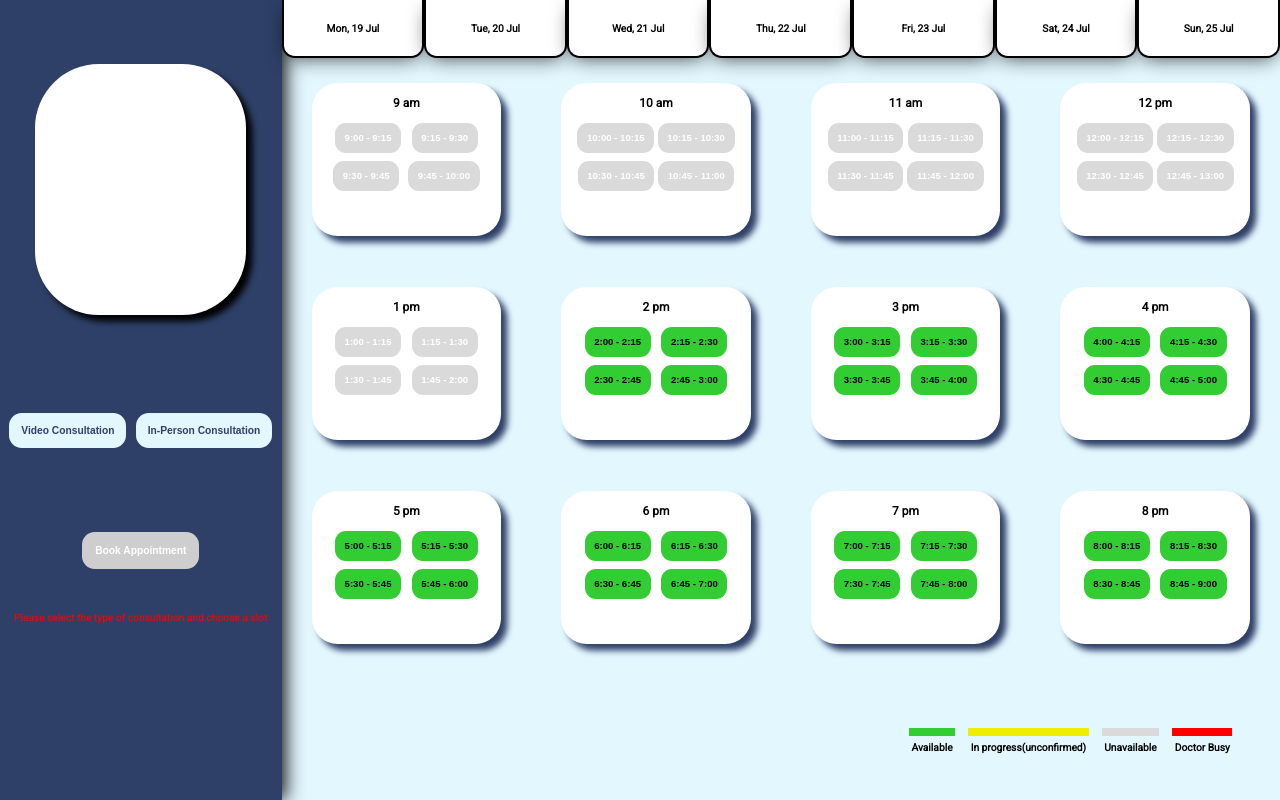
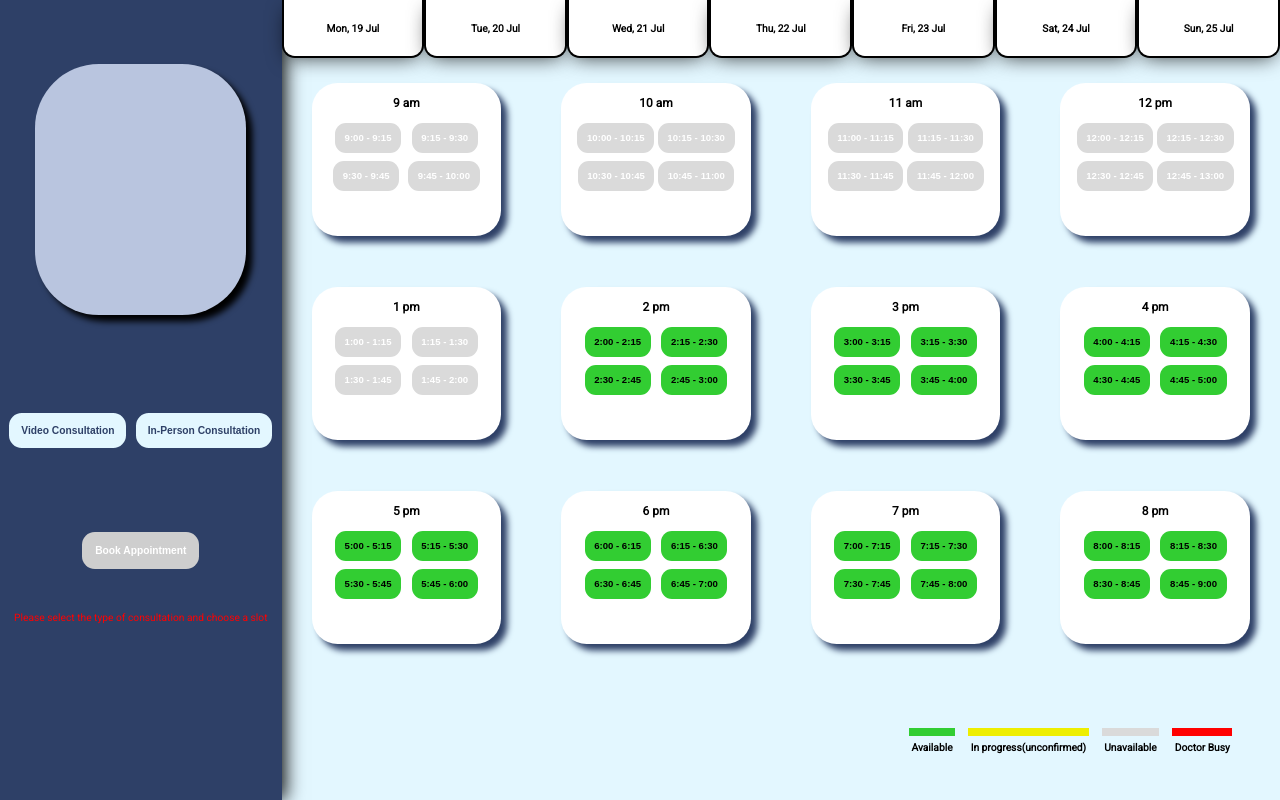
Before and after one commit to vinayjain05/OOP_Project, a React (Create React App) app in the folder client/: page /booking in a window 1280 px wide. Built offline with nearby package versions, Linux system fonts and the light colour scheme.

Commit message:
card colour changed

```diff
--- a/client/src/css/card.module.css
+++ b/client/src/css/card.module.css
@@ -6,7 +6,7 @@
   flex-direction: column;
   align-items: center;
   box-shadow: 0.5vw 0.5vw 0.5vw black;
-  background: white;
+  background: rgb(185, 197, 223);
   border-radius: 5vw;
   padding: 2vw;
   color:rgb(46,64,103) ;
--- a/client/src/css/patcard.module.css
+++ b/client/src/css/patcard.module.css
@@ -6,7 +6,7 @@
   flex-direction: column;
   align-items: center;
   box-shadow: 0.5vw 0.5vw 0.5vw black;
-  background: white;
+  background: rgb(185, 197, 223);
   border-radius: 5vw;
   color: rgb(46,64,103);
   padding: 2vw;
```
